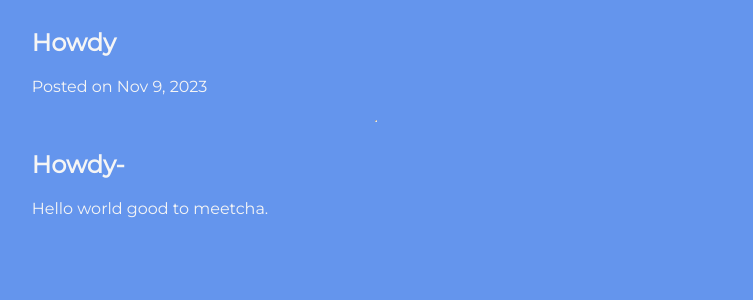
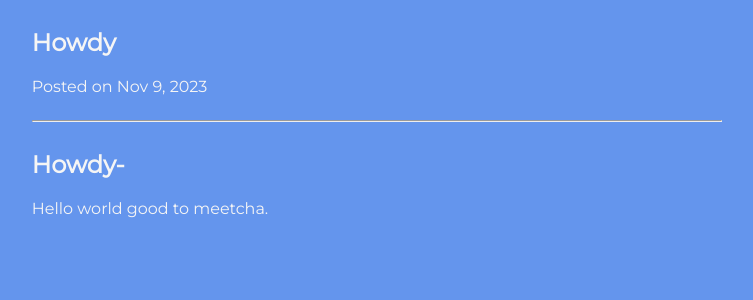
Before and after one commit to ChristianBako/christianbako.github.io, a Jekyll site: the page built from _posts/2023-11-09-howdy.md, in a window 1280 px wide. Shown: the top 300 px of the page, without its empty margins (264-1017 px from the left). Built offline with Jekyll 4.4.1, drawn with Linux system fonts in a browser that asks for light colours.

Commit message:
Update post.html

```diff
--- a/_layouts/post.html
+++ b/_layouts/post.html
@@ -150,7 +150,7 @@
             {% endif %}
         </p>
     </header>
-    <hr />
+    <hr style="width: 100%" />
     <div class="post-content">
         {{ content }}
     </div>
```
